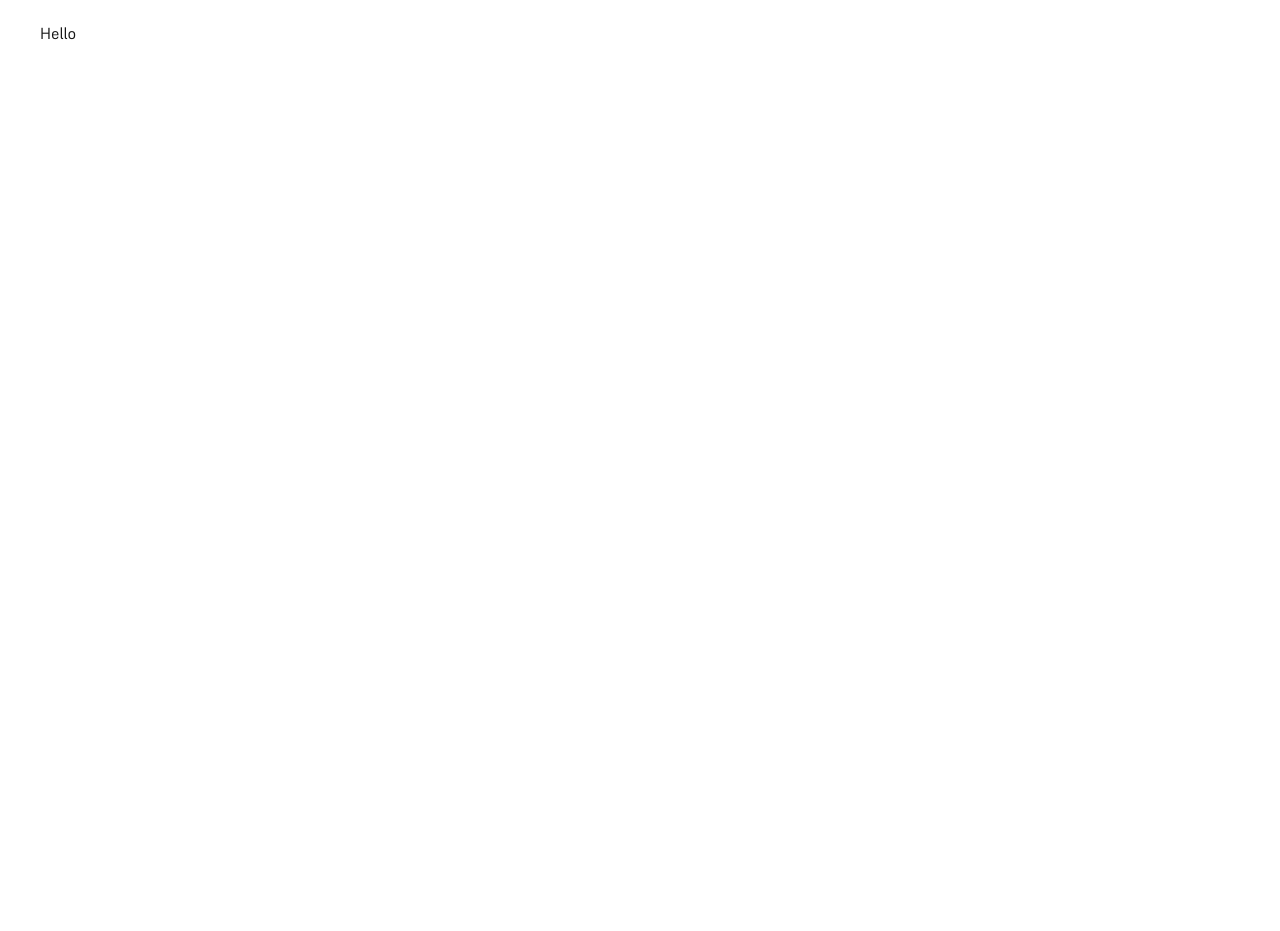
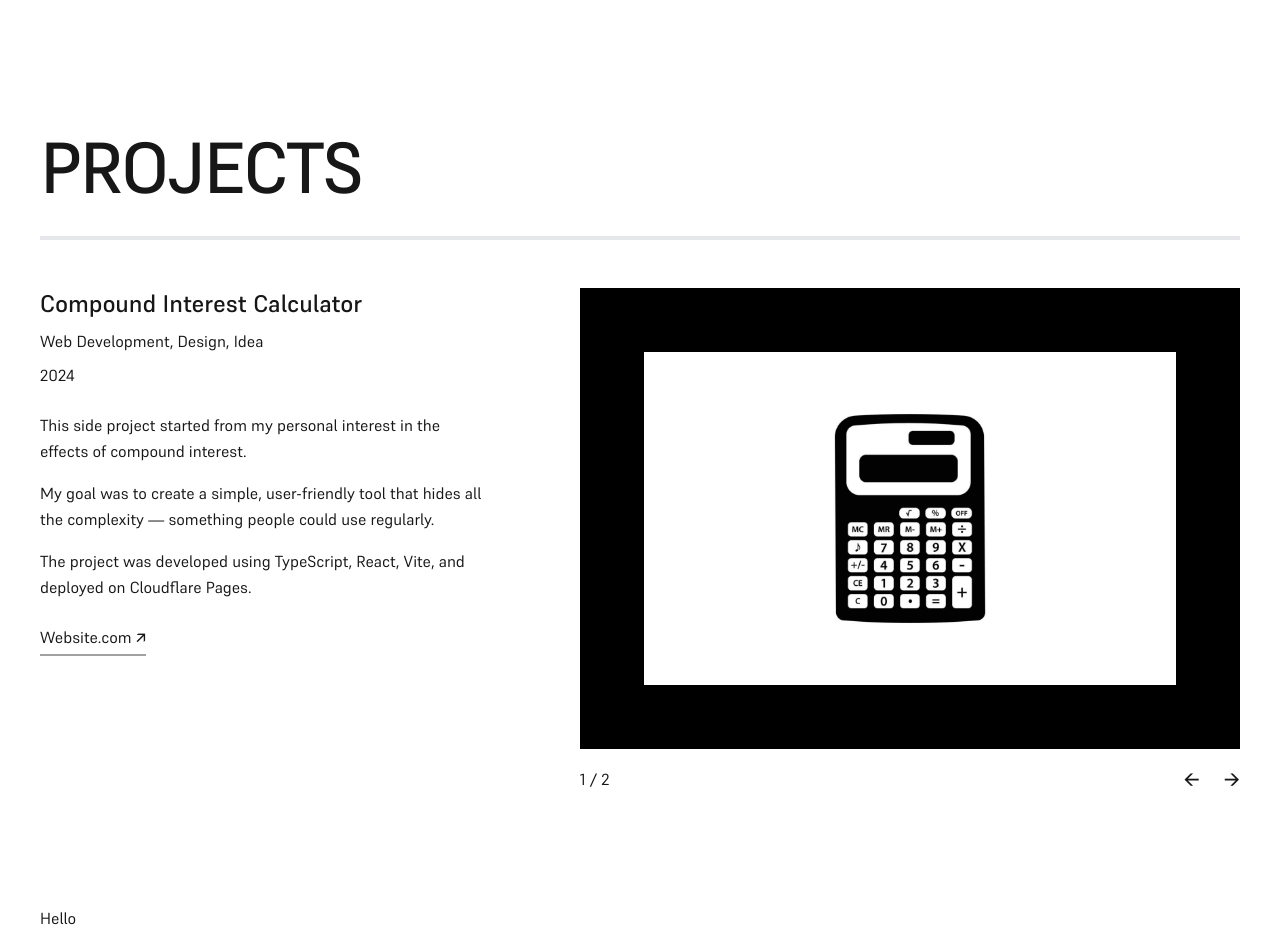
Before and after one commit to shuvosarkar96/shuvo-sarkar-web, a Next.js app: page / in a window 1280 px wide. Shown: the part 2380-3311 px from the top of the page. Before the commit the page ends 2426 px from the top, so only its background shows below. Built offline with nearby package versions, Linux system fonts and the light colour scheme.

Commit message:
feat: add Projects section with image frame and update About and Experience sections for consistency

```diff
--- a/src/app/globals.css
+++ b/src/app/globals.css
@@ -42,6 +42,11 @@ code {
   @apply max-w-[1500px] mx-auto px-4 sm:px-6 md:px-8 lg:px-10;
 }
 
+.full-bleed {
+  margin-left: calc(50% - 50vw);
+  margin-right: calc(50% - 50vw);
+}
+
 .hero-title {
   font-weight: 600;
   line-height: 0.95;
--- a/src/app/page.tsx
+++ b/src/app/page.tsx
@@ -1,6 +1,7 @@
 import About from "@/components/sections/about";
 import Experience from "@/components/sections/experience";
 import Hero from "@/components/sections/hero";
+import Projects from "@/components/sections/projects";
 
 export default function Home() {
   return (
@@ -8,6 +9,7 @@ export default function Home() {
       <Hero />
       <About />
       <Experience />
+      <Projects />
     </div>
   );
 }
--- /dev/null
+++ b/src/components/common/imageFrame.tsx
@@ -0,0 +1,50 @@
+"use client";
+
+import { useState } from "react";
+import Image from "next/image";
+
+interface ImageFrameProps {
+  images: string[];
+}
+
+export default function ImageFrame({ images }: ImageFrameProps) {
+  const [index, setIndex] = useState(0);
+  const hasMultiple = images.length > 1;
+
+  const prev = () =>
+    setIndex((i) => (i === 0 ? images.length - 1 : i - 1));
+
+  const next = () =>
+    setIndex((i) => (i === images.length - 1 ? 0 : i + 1));
+
+  return (
+    <div>
+      {/* Black frame */}
+      <div className="bg-black p-8 md:p-16">
+        <div className="relative w-full aspect-16/10 bg-white overflow-hidden">
+          <Image
+            src={images[index]}
+            alt="Project image"
+            fill
+            className="object-contain"
+            priority
+          />
+        </div>
+      </div>
+
+      {/* Controls BELOW black frame */}
+      {hasMultiple && (
+        <div className="mt-2 lg:mt-4 px-4 lg:px-0 flex items-center justify-between">
+          <span>
+            {index + 1} / {images.length}
+          </span>
+
+          <div className="flex gap-6 text-xl">
+            <button onClick={prev}>🡨</button>
+            <button onClick={next}>🡪</button>
+          </div>
+        </div>
+      )}
+    </div>
+  );
+}
--- a/src/components/sections/about.tsx
+++ b/src/components/sections/about.tsx
@@ -34,7 +34,7 @@ export default function About() {
 
               <HoverText
                 href="#"
-                label="Explore LinkedIn ↗"
+                label="Explore LinkedIn 🡭"
                 className="hidden md:block"
               />
             </div>
--- a/src/components/sections/experience.tsx
+++ b/src/components/sections/experience.tsx
@@ -52,13 +52,13 @@ export default function About() {
 
             {/* Description */}
             <div className="lg:col-span-5 prose prose-sm max-w-none">
-              <p className="mb-8">
+              <p>
                 As a member of the Frontend Foundations team working on the Online Bank,
                 I develop customer-facing features and integrate the design system to
                 ensure a seamless and accessible user experience.
               </p>
 
-              <p>
+              <p className="mt-6">
                 Starling Bank is an award-winning, digital challenger bank disrupting
                 the financial services industry with its transparent and customer-focused
                 approach to banking.
--- /dev/null
+++ b/src/components/sections/projects.tsx
@@ -0,0 +1,79 @@
+import Image from "next/image";
+import HoverText from "../common/hoverText";
+import ImageFrame from "../common/imageFrame";
+
+export default function Projects() {
+  return (
+    <section className="md:min-h-screen md:flex md:items-center md:justify-center">
+      <div className="py-12 md:py-20 lg:py-28">
+        <h2 className="uppercase text-4xl md:text-5xl lg:text-7xl font-medium tracking-tight mb-6 md:mb-8">
+          Projects
+        </h2>
+
+        <hr className="border-2 border-gray-200 mb-12" />
+
+        <div className="grid grid-cols-1 lg:grid-cols-12 gap-24 items-start">
+
+          {/* Left content */}
+          <div className="lg:col-span-5">
+            <h3 className="text-2xl font-medium">
+              Compound Interest Calculator
+            </h3>
+
+            <p className="mt-2">
+              Web Development, Design, Idea
+            </p>
+
+            <p className="mt-2">
+              2024
+            </p>
+
+            {/* Mobile view image frame */}
+            <div className="lg:hidden mt-6 full-bleed">
+              <ImageFrame
+                images={[
+                  "/images/projects/image.png",
+                  "/images/projects/image.png"
+                ]}
+              />
+            </div>
+
+            <div className="mt-6 space-y-4 leading-relaxed">
+              <p>
+                This side project started from my personal interest in the effects
+                of compound interest.
+              </p>
+
+              <p>
+                My goal was to create a simple, user-friendly tool that hides all
+                the complexity — something people could use regularly.
+              </p>
+
+              <p>
+                The project was developed using TypeScript, React, Vite, and
+                deployed on Cloudflare Pages.
+              </p>
+            </div>
+
+            <HoverText
+              href="#"
+              label="Website.com 🡭"
+              className="hidden md:block md:w-fit mt-6"
+            />
+          </div>
+
+          {/* Right image frame */}
+          <div className="hidden lg:block lg:col-span-7">
+            <ImageFrame
+              images={[
+                "/images/projects/image.png",
+                "/images/projects/image.png"
+              ]}
+            />
+          </div>
+
+        </div>
+      </div>
+    </section>
+  );
+}
```
Also changed, not shown: public/images/projects/image.png (added).
